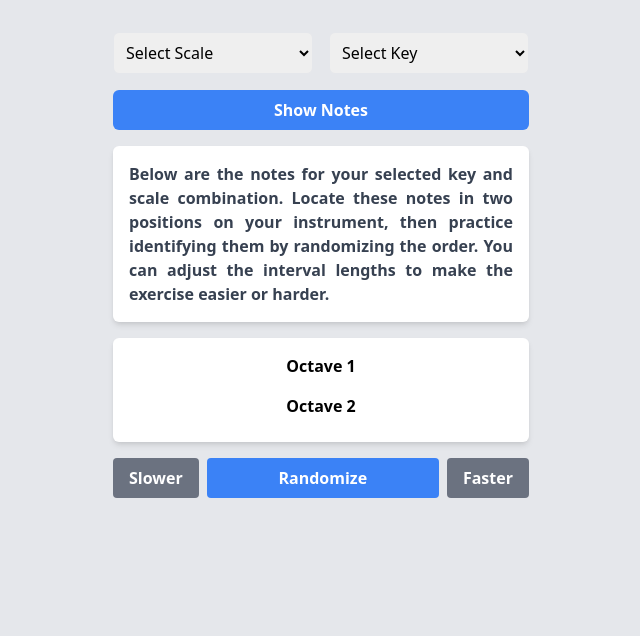
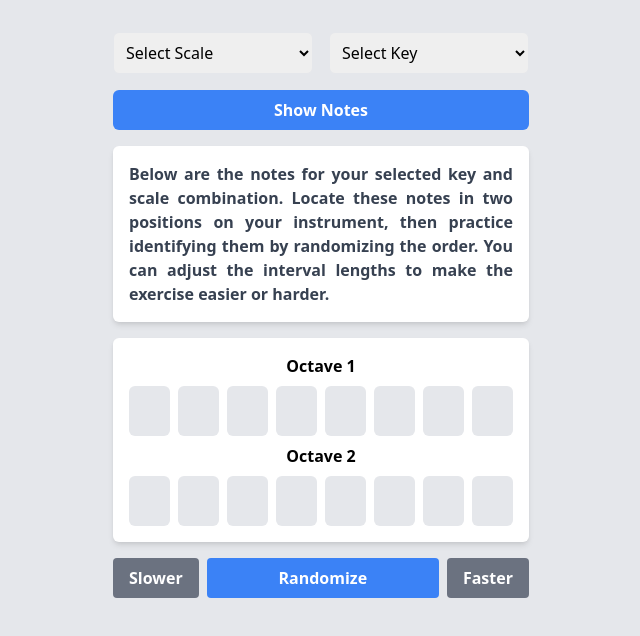
Before and after one commit to Babakbigdeli/note-finder, a website: page index.html in a window 1280 px wide. Shown: the whole page, without its empty margins (319-959 px from the left). Drawn offline with nearby package versions, Linux system fonts and the light colour scheme.

Commit message:
Stylesheet updated based on the new design

```diff
--- a/styles.css
+++ b/styles.css
@@ -1,12 +1,9 @@
-body, html {
-    height: 100%;
-    margin: 0;
+/* Style for the note tiles */
+.note-tile {
+    background-color: #e5e7eb;
+    height: 50px;
+    display: flex;
+    align-items: center;
+    justify-content: center;
+    border-radius: 0.375rem;
 }
-.content {
-    min-height: 100%;
-    display: flex;
-    flex-direction: column;
-}
-.main {
-    flex: 1;
-}
```
